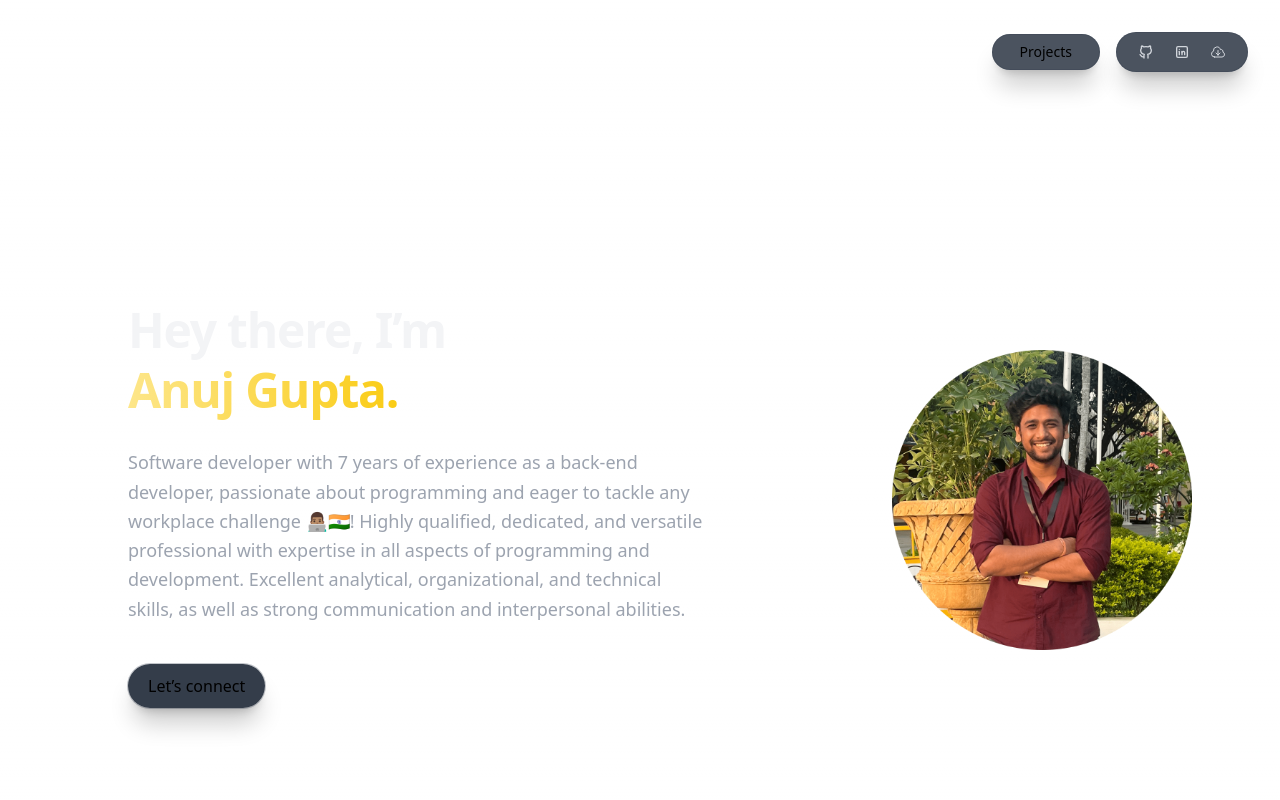
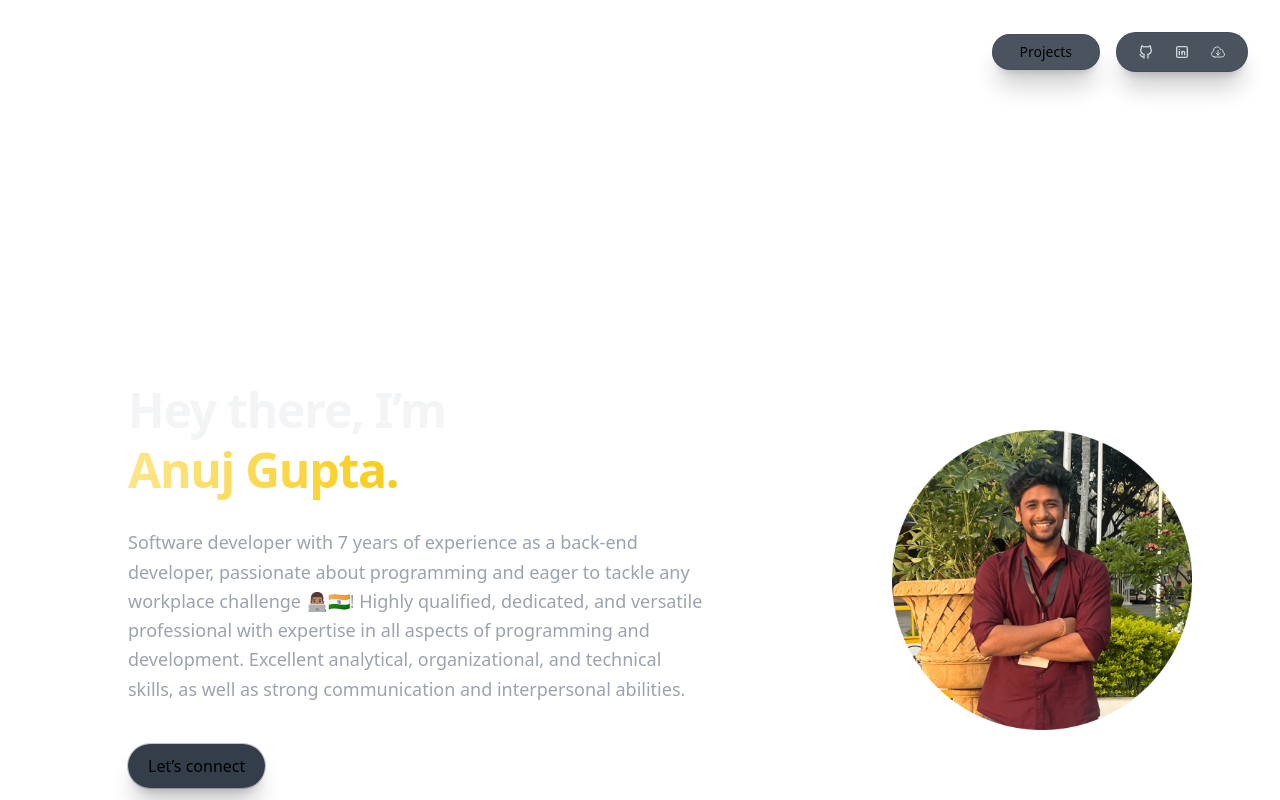
Before and after one commit to Anujnj11/anujnj11.github.io, a Next.js app: page / in a window 1280 px wide. Shown: the top 800 px of the page. Built offline with nearby package versions, Linux system fonts and the light colour scheme.

Commit message:
Changes for imahes

```diff
--- a/components/Intro.tsx
+++ b/components/Intro.tsx
@@ -3,7 +3,7 @@ import Image from 'next/image'
 
 export default function Intro() {
     return (
-        <section className='relative min-h-[120vh] flex flex-col lg:flex-row items-start lg:items-center lg:justify-between pt-10 container mx-auto px-8 xl:px-32 overflow-x-hidden'>
+        <section className='relative min-h-[140vh] flex flex-col lg:flex-row items-start lg:items-center lg:justify-between pt-10 container mx-auto px-8 xl:px-32 overflow-x-hidden'>
 
             <div className='max-w-2xl'>
                 <h1 className="mt-2 font-bold tracking-tight text-gray-100 text-4xl md:text-5xl leading-tight md:leading-tight">
```
